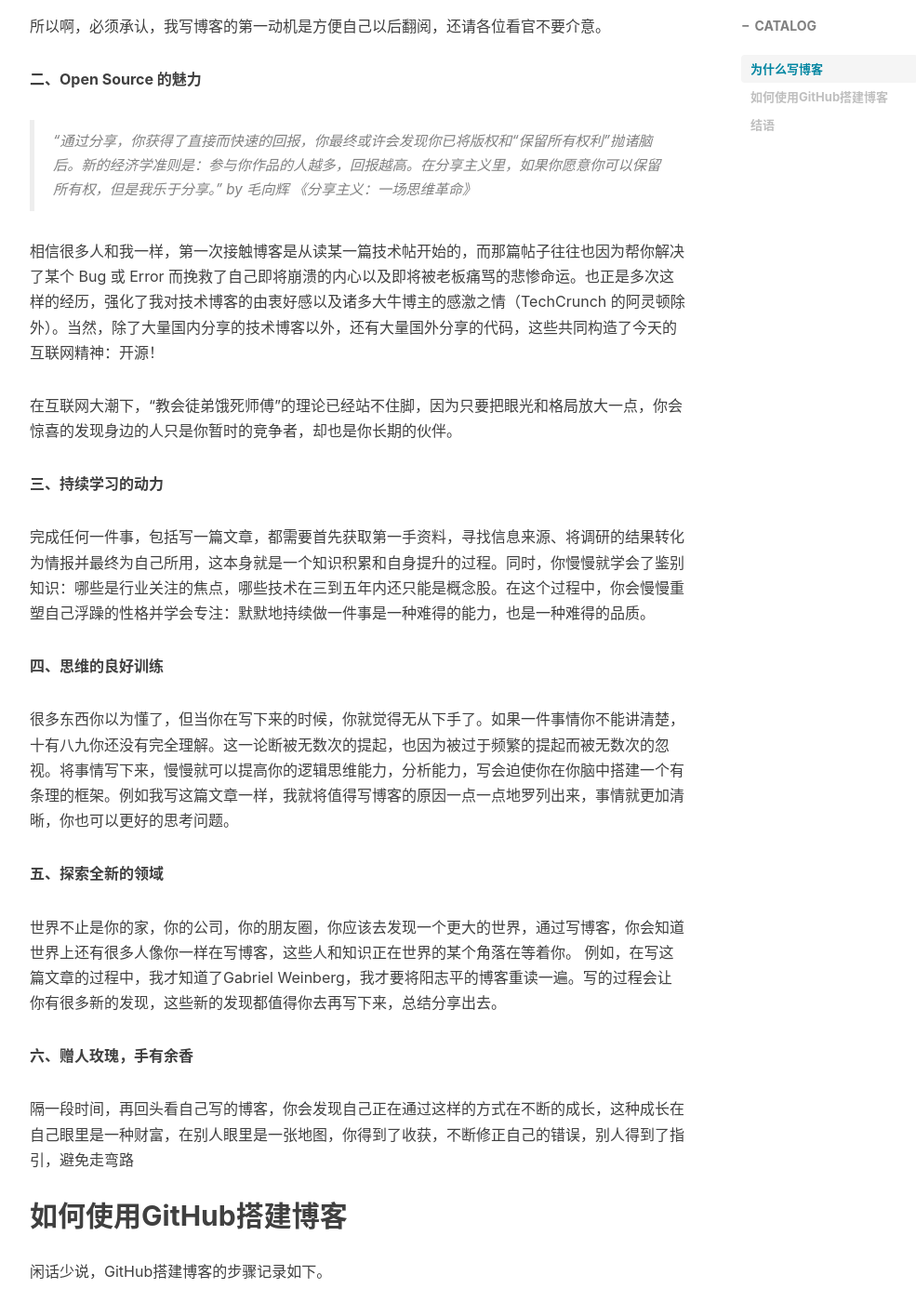
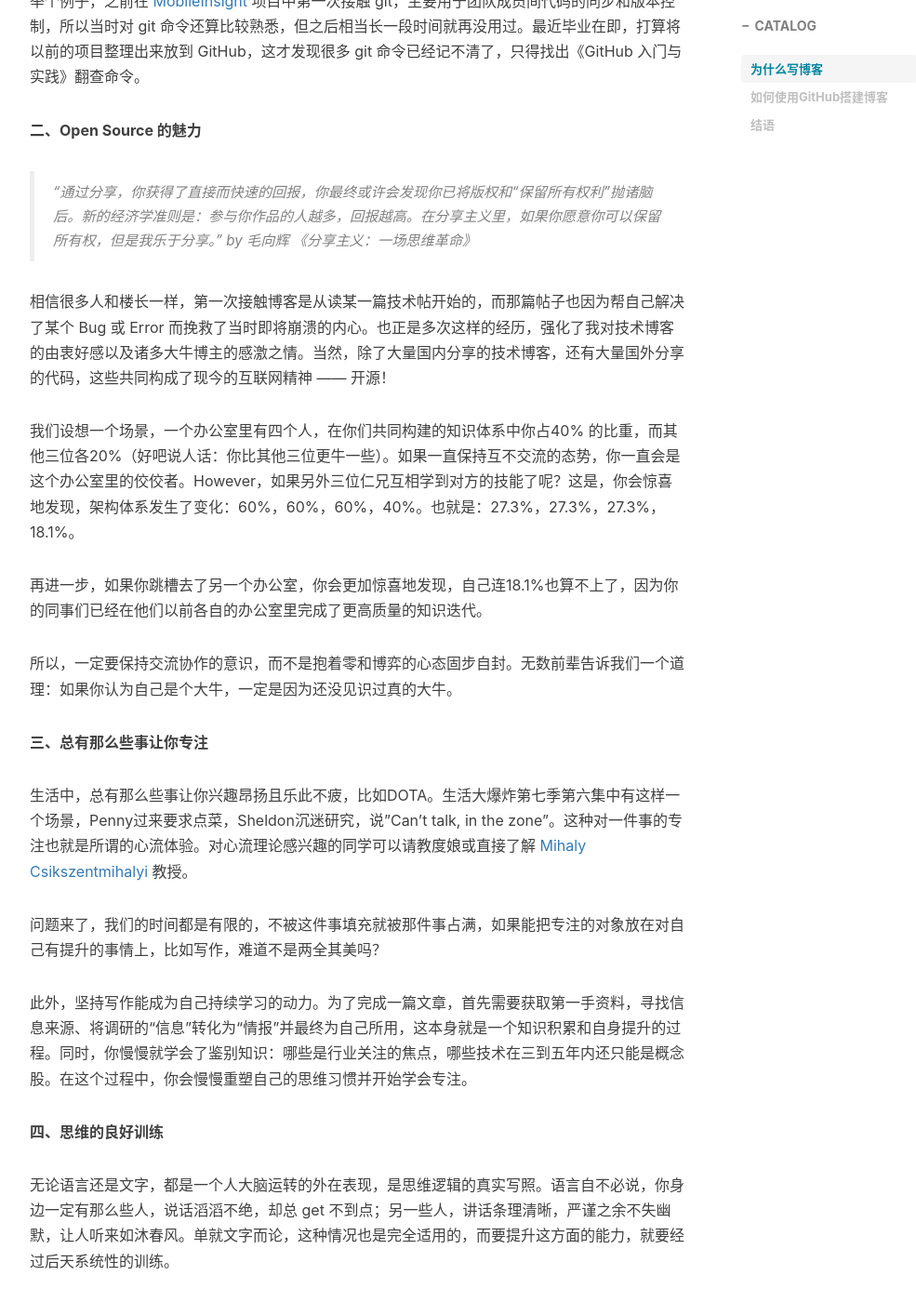
Before and after one commit to liclong/liclong.github.io, a Jekyll site: the page built from _posts/2017-04-11-the-first-blog.markdown, in a window 1280 px wide and 1400 px high, scrolled down 1142 px. Shown: the whole window at 93% size, without its empty margins (233-1218 px from the left). Built offline with Jekyll 4.4.1, drawn with Linux system fonts in a browser that asks for light colours; nearby versions of some CDN libraries; comment, search, counter and statistics services are not loaded; some of the changed text lies outside the part shown.

Commit message:
update post one

```diff
--- a/_posts/2017-04-11-the-first-blog.markdown
+++ b/_posts/2017-04-11-the-first-blog.markdown
@@ -9,49 +9,65 @@
 catalog:    true
 tags:
     - Web开发
-    - Javascript
+    - 写作
 ---
 
 
 ## 为什么写博客
-关于“为什么写博客”，这其实是个和“博客”一样古老的话题，一百个人能拿出一千个截然不同的理由来回答，联系度娘还能问出更多。而我蹩脚的选择在博客时代早就过去的现在开始动笔（貌似微博的热潮也消退了），除了本人比较慢热以及反应迟钝外，也是基于个人的一些经历和教训。这里希望分享出来可供大家参考。
+
+关于“为什么写博客”，这其实是和“博客”同样古老的话题，一百个人能给出一千个理由来。这里楼长仅仅抛砖引玉地陈述一些切身感受，走过相似弯路的童鞋或会有所共鸣。更多更有价值的信息，可以参考菜头的《[开始写作吧][4]》，刘未鹏的《[为什么你应该（从现在开始就）写博客][5]》，李笑来的《[为什么你一定要学会写作][6]》，以及 Joshua Becker 的《[Why you should write blog][7]》。
 
 <b>一、好记性不如烂笔头</b>
 
-之前在学校零零星星参与过一些项目，但遗憾的是，随着时间的推移，稍早之前做的工作很大一部分都记不清细节了。这导致了一个严重后果：再上类似项目，需要大量的返工和重新调研。这无疑大大降低了工作的效率。
+我们说，时间是你的朋友，也是你的敌人。如果能善加利用，可以随着时间积累很多知识，但如果利用不当，不但得不到认知升级，原有的储备也会逐渐流失。
 
-举个例子，之前在 [MobileInsight][1] 项目中第一次接触 git，主要用于团队间代码的同步和版本控制，所以当时对 git 命令还算比较熟悉，但之后相当长一段时间就再没用过。最近毕业在即，想到利用 GitHub 博客对之前工作进行梳理，才忽然发现很多 git 命令需要重新翻查了。
+之前楼长在学校零零星星参与过一些项目，但遗憾的是，随着时间的推移，稍早之前做的工作很大一部分都记不清细节了。这导致了一个严重后果：再上类似项目，需要大量的返工和重新查阅资料。每每到此，我都投心疾首，悔当初一时偷懒没把当时的东西整理记录。
 
-所以啊，必须承认，我写博客的第一动机是方便自己以后翻阅，还请各位看官不要介意。
+举个例子，之前在 [MobileInsight][1] 项目中第一次接触 git，主要用于团队成员间代码的同步和版本控制，所以当时对 git 命令还算比较熟悉，但之后相当长一段时间就再没用过。最近毕业在即，打算将以前的项目整理出来放到 GitHub，这才发现很多 git 命令已经记不清了，只得找出《GitHub 入门与实践》翻查命令。
 
 <b>二、Open Source 的魅力</b>
 
 > “通过分享，你获得了直接而快速的回报，你最终或许会发现你已将版权和“保留所有权利”抛诸脑后。新的经济学准则是：参与你作品的人越多，回报越高。在分享主义里，如果你愿意你可以保留所有权，但是我乐于分享。” by 毛向辉 《分享主义：一场思维革命》
 
-相信很多人和我一样，第一次接触博客是从读某一篇技术帖开始的，而那篇帖子往往也因为帮你解决了某个 Bug 或 Error 而挽救了自己即将崩溃的内心以及即将被老板痛骂的悲惨命运。也正是多次这样的经历，强化了我对技术博客的由衷好感以及诸多大牛博主的感激之情（TechCrunch 的阿灵顿除外）。当然，除了大量国内分享的技术博客以外，还有大量国外分享的代码，这些共同构造了今天的互联网精神：开源！
+相信很多人和楼长一样，第一次接触博客是从读某一篇技术帖开始的，而那篇帖子也因为帮自己解决了某个 Bug 或 Error 而挽救了当时即将崩溃的内心。也正是多次这样的经历，强化了我对技术博客的由衷好感以及诸多大牛博主的感激之情。当然，除了大量国内分享的技术博客，还有大量国外分享的代码，这些共同构成了现今的互联网精神 —— 开源！
 
-在互联网大潮下，“教会徒弟饿死师傅”的理论已经站不住脚，因为只要把眼光和格局放大一点，你会惊喜的发现身边的人只是你暂时的竞争者，却也是你长期的伙伴。
+我们设想一个场景，一个办公室里有四个人，在你们共同构建的知识体系中你占40% 的比重，而其他三位各20%（好吧说人话：你比其他三位更牛一些）。如果一直保持互不交流的态势，你一直会是这个办公室里的佼佼者。However，如果另外三位仁兄互相学到对方的技能了呢？这是，你会惊喜地发现，架构体系发生了变化：60%，60%，60%，40%。也就是：27.3%，27.3%，27.3%，18.1%。
 
-<b>三、持续学习的动力</b>
+再进一步，如果你跳槽去了另一个办公室，你会更加惊喜地发现，自己连18.1%也算不上了，因为你的同事们已经在他们以前各自的办公室里完成了更高质量的知识迭代。
 
-完成任何一件事，包括写一篇文章，都需要首先获取第一手资料，寻找信息来源、将调研的结果转化为情报并最终为自己所用，这本身就是一个知识积累和自身提升的过程。同时，你慢慢就学会了鉴别知识：哪些是行业关注的焦点，哪些技术在三到五年内还只能是概念股。在这个过程中，你会慢慢重塑自己浮躁的性格并学会专注：默默地持续做一件事是一种难得的能力，也是一种难得的品质。
+所以，一定要保持交流协作的意识，而不是抱着零和博弈的心态固步自封。无数前辈告诉我们一个道理：如果你认为自己是个大牛，一定是因为还没见识过真的大牛。
+
+<b>三、总有那么些事让你专注</b>
+
+生活中，总有那么些事让你兴趣昂扬且乐此不疲，比如DOTA。生活大爆炸第七季第六集中有这样一个场景，Penny过来要求点菜，Sheldon沉迷研究，说”Can't talk, in the zone"。这种对一件事的专注也就是所谓的心流体验。对心流理论感兴趣的同学可以请教度娘或直接了解 [Mihaly Csikszentmihalyi][8] 教授。
+
+问题来了，我们的时间都是有限的，不被这件事填充就被那件事占满，如果能把专注的对象放在对自己有提升的事情上，比如写作，难道不是两全其美吗？
+
+此外，坚持写作能成为自己持续学习的动力。为了完成一篇文章，首先需要获取第一手资料，寻找信息来源、将调研的“信息”转化为“情报”并最终为自己所用，这本身就是一个知识积累和自身提升的过程。同时，你慢慢就学会了鉴别知识：哪些是行业关注的焦点，哪些技术在三到五年内还只能是概念股。在这个过程中，你会慢慢重塑自己的思维习惯并开始学会专注。
 
 <b>四、思维的良好训练</b>
 
-很多东西你以为懂了，但当你在写下来的时候，你就觉得无从下手了。如果一件事情你不能讲清楚，十有八九你还没有完全理解。这一论断被无数次的提起，也因为被过于频繁的提起而被无数次的忽视。将事情写下来，慢慢就可以提高你的逻辑思维能力，分析能力，写会迫使你在你脑中搭建一个有条理的框架。例如我写这篇文章一样，我就将值得写博客的原因一点一点地罗列出来，事情就更加清晰，你也可以更好的思考问题。
+无论语言还是文字，都是一个人大脑运转的外在表现，是思维逻辑的真实写照。语言自不必说，你身边一定有那么些人，说话滔滔不绝，却总 get 不到点；另一些人，讲话条理清晰，严谨之余不失幽默，让人听来如沐春风。单就文字而论，这种情况也是完全适用的，而要提升这方面的能力，就要经过后天系统性的训练。
+
+很多时候你以为懂了，可当自己打算写下来的时候，就会发现无从下手了。如果一件事情你不能讲清楚，十有八九你还没有完全理解。将事情写下来，慢慢就可以提高你的逻辑思维能力，分析能力，写会迫使你在你脑中搭建一个有条理的框架。
+
+就像楼长写这篇文章一样，就要将值得写博客的原因一一罗列出并逐段打磨，只有这样内容才会更加清晰，而自己也可以更好的思考。
+
+当你自己完成一篇博客（文章），再回头看别人的博客（文章）时，那种感觉是不一样的。作者为什么这么构思？如果我来写该怎么写？相信我，你距离作者文字背后的思维会更近一步。
 
 <b>五、探索全新的领域</b>
 
-世界不止是你的家，你的公司，你的朋友圈，你应该去发现一个更大的世界，通过写博客，你会知道世界上还有很多人像你一样在写博客，这些人和知识正在世界的某个角落在等着你。
-例如，在写这篇文章的过程中，我才知道了Gabriel Weinberg，我才要将阳志平的博客重读一遍。写的过程会让你有很多新的发现，这些新的发现都值得你去再写下来，总结分享出去。
+世界不止是你的家，你的公司，你的朋友圈，你应该去发现一个更大更远的世界。通过写博客，你会知道世界上还有很多人像你一样在写博客，这些人和知识正在世界的某个角落等着你。
+
+在写这篇文章的过程中，我才知道“多说”将在6月1日关闭；也才知道阿里有个叫鬼栈的前端开发工程师，后来去了饿了么；我才要将阳志平的博客重读一遍。写的过程会让你有很多新的发现，这些新的发现都值得你去再写下来，总结分享出去。
 
 <b>六、赠人玫瑰，手有余香</b>
 
-隔一段时间，再回头看自己写的博客，你会发现自己正在通过这样的方式在不断的成长，这种成长在自己眼里是一种财富，在别人眼里是一张地图，你得到了收获，不断修正自己的错误，别人得到了指引，避免走弯路
+隔一段时间，再回头看自己写的博客，你会发现自己正在通过这样的方式在不断的成长，这种成长在自己眼里是一种财富，在别人眼里是一张地图，你得到了收获，不断修正自己的错误，别人得到指引，避免了弯路。
 
 
 ## 如何使用GitHub搭建博客
-闲话少说，GitHub搭建博客的步骤记录如下。
+闲话少说，这里我将适用 GitHub 搭建博客的方法记录如下。
 
 <b>一、学习使用GitHub</b>
 
```
Also changed, not shown: other parts of _posts/2017-04-11-the-first-blog.markdown (+5 -0 lines), 6 other files.
